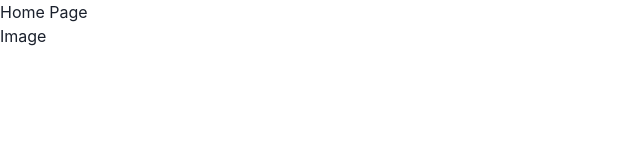
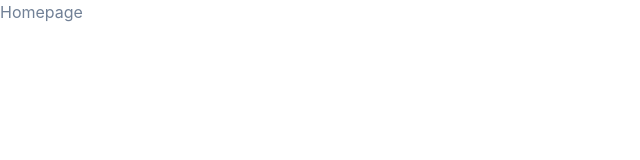
Before and after one commit to DaniDevOfficial/eastern_front_blog, a React (Vite) app: page / in a window 1280 px wide. Shown: the top 160 px of the page, without its empty margins (0-640 px from the left). Built offline with nearby package versions, Linux system fonts and the light colour scheme.

Commit message:
Basic Routing with navigation to home if no page available

```diff
--- a/src/App.tsx
+++ b/src/App.tsx
@@ -1,11 +1,8 @@
 import { Heading } from "@chakra-ui/react";
-import { BrowserRouter, Navigate, Route, Routes } from "react-router-dom";
-import { Wrapper } from './pages/Wrapper';
+import { RouterWrapper } from './pages/RoutingWrapper';
 
 export function App() {
   return (
-    <BrowserRouter>
-      <Wrapper />
-    </BrowserRouter>
+      <RouterWrapper />
   );
 }
--- /dev/null
+++ b/src/pages/RoutingWrapper.tsx
@@ -0,0 +1,17 @@
+import { BrowserRouter, Navigate, Route, Routes } from "react-router-dom";
+
+export function RouterWrapper() {
+
+    return (
+        <>
+            <BrowserRouter>
+                <Routes>
+                    <Route path="/" element={<input placeholder='Homepage'/>} />
+                    <Route path="*" element={<Navigate to="/" />} />
+                </Routes >
+            </BrowserRouter >
+
+
+        </>
+    )
+}
--- a/src/pages/Wrapper.tsx
+++ /dev/null
@@ -1,16 +0,0 @@
-import React from 'react'
-import { Route, Routes, useLocation } from 'react-router-dom';
-import { HomePage } from './homePage';
-
-export function Wrapper() {
-
-    return (
-        <>
-            <Routes>
-                <Route path="/" element={<HomePage />} />
-            </Routes>
-
-
-        </>
-    )
-}
```
